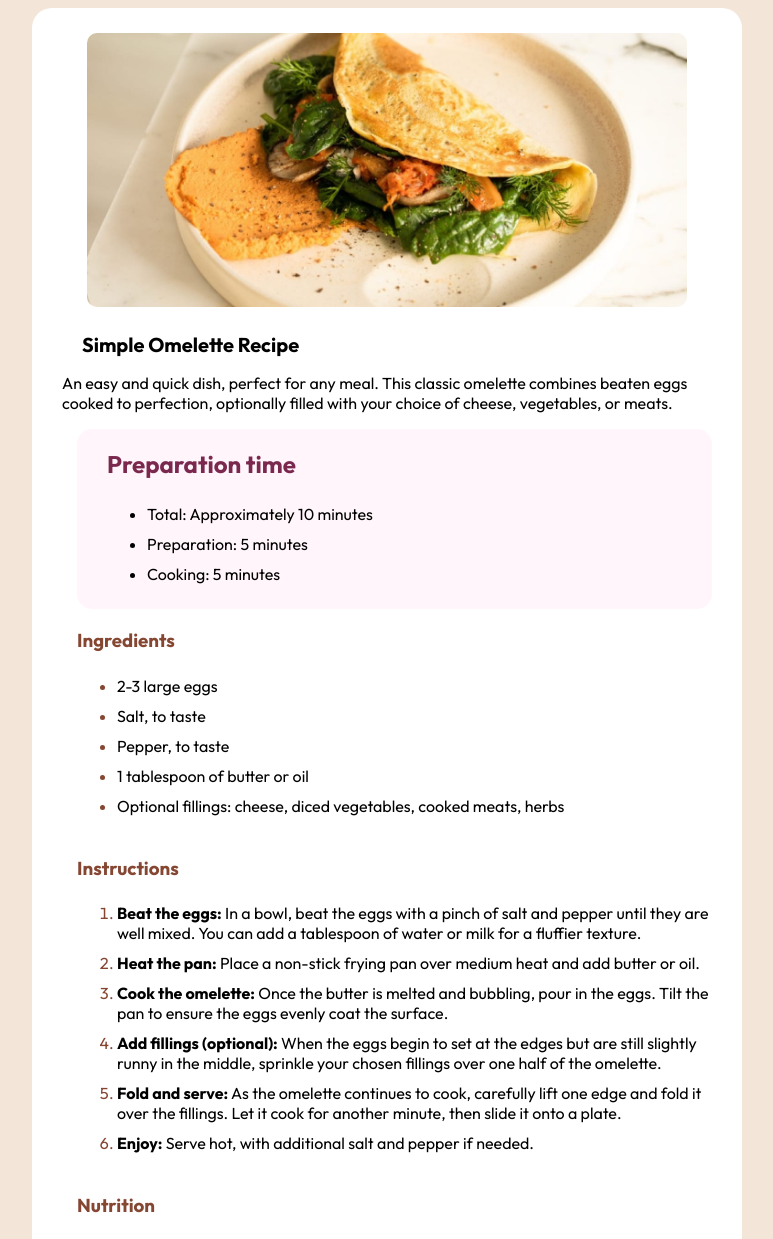
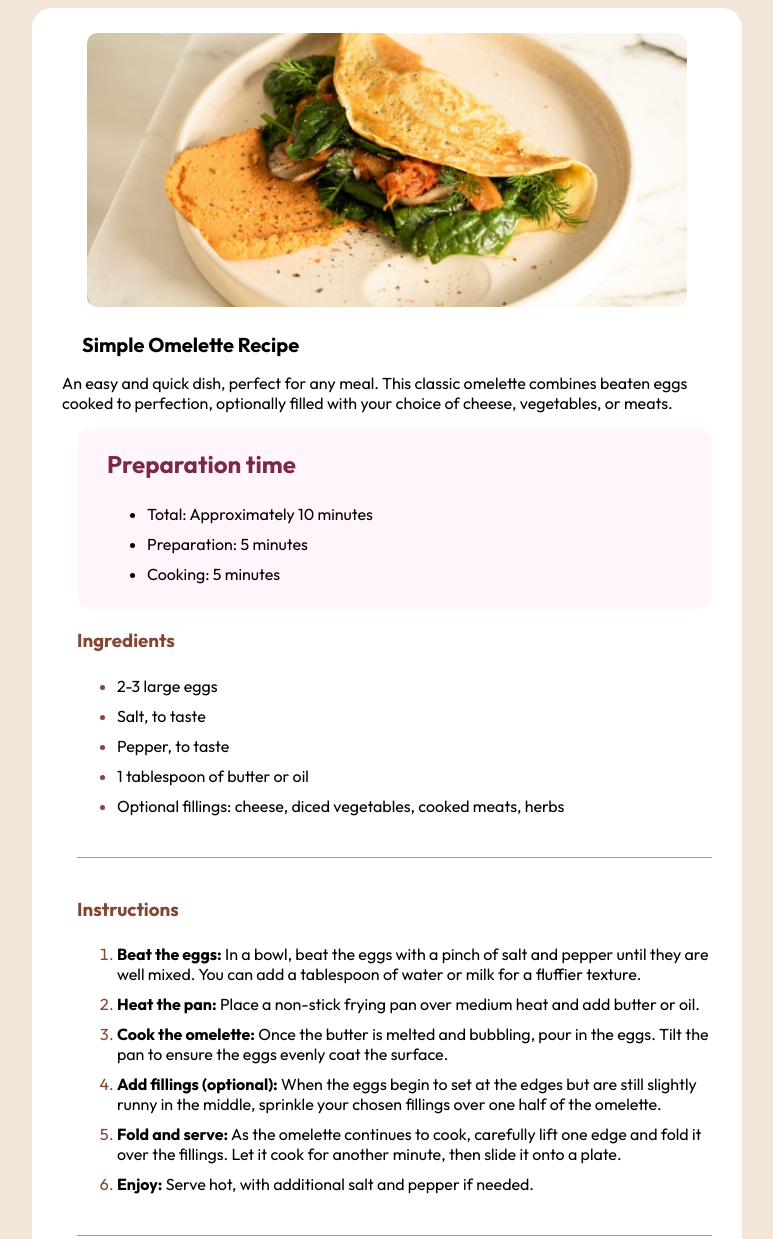
Before and after one commit to ChristianLopes19/Omelette-Reprice, a plain HTML site: page recipe-page-main/index.html in a window 1280 px wide. Shown: the top 1239 px of the page, without its empty margins (253-1026 px from the left). Drawn offline with Linux system fonts and the light colour scheme; files whose address does not match are found by name.

Commit message:
details add

```diff
--- a/recipe-page-main/index.html
+++ b/recipe-page-main/index.html
@@ -48,7 +48,7 @@
         <li>Optional fillings: cheese, diced vegetables, cooked meats, herbs</li>
       </ul>
     </div>
-
+    <hr>
 <div>
  <h3 class="title">Instructions</h3>
     <ol class="listan">
@@ -69,6 +69,8 @@
 </div>
 
 <div>
+
+  <hr>
   <h3 class="title">Nutrition</h3>
 
     <p>The table below shows nutritional values per serving without the additional fillings.</p>
@@ -93,10 +95,10 @@
     <td>22g</td>
   </tr>
 </table>
-
+</main>
 </div>
 
-  </main>
+
 </div>
 
   <!--  <div class="attribution">
--- a/recipe-page-main/style.css
+++ b/recipe-page-main/style.css
@@ -80,6 +80,13 @@ header p {
     color: hsl(14, 45%, 36%);
 }
 
+hr {
+    border: none;
+    border-top: 1px solid hsl(30, 10%, 60%);
+    width: 100%;
+    margin: 20px 0;
+}
+
 main {
     display: flex;
     flex-direction: column;
```
